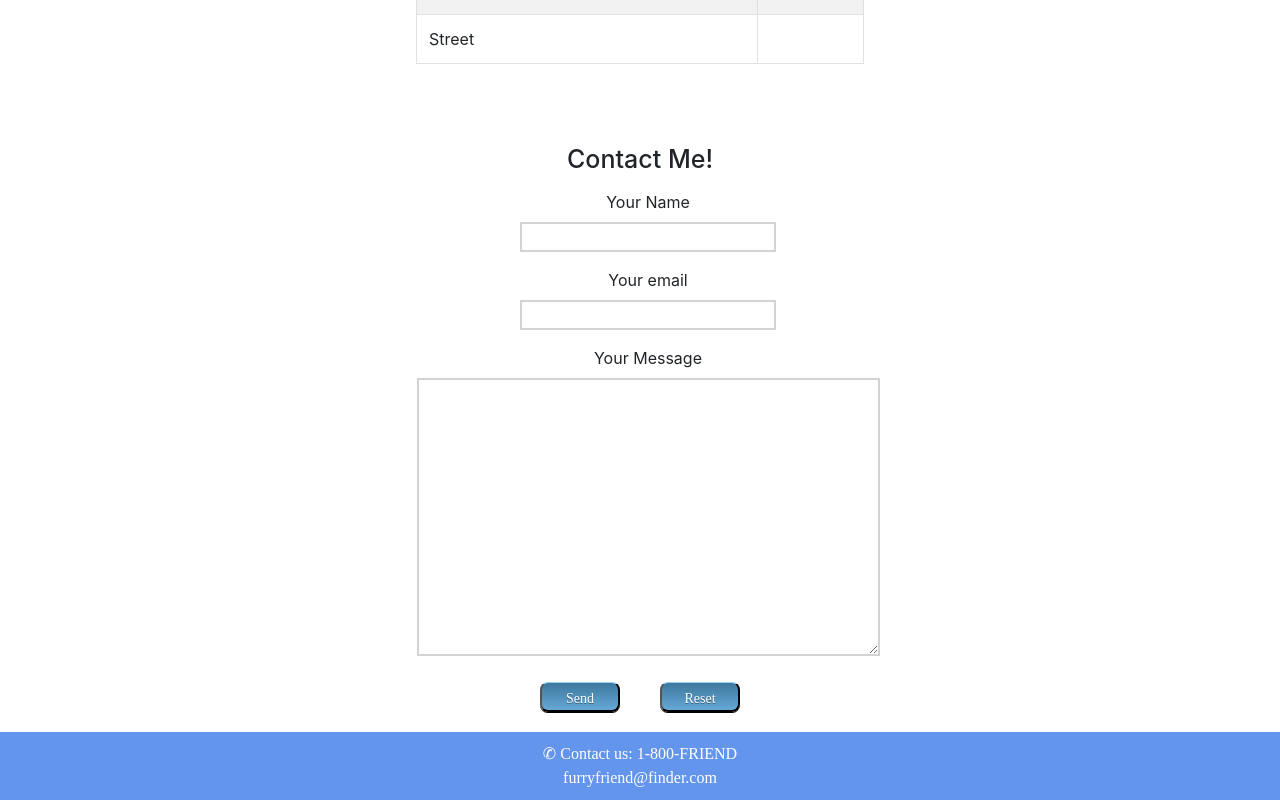
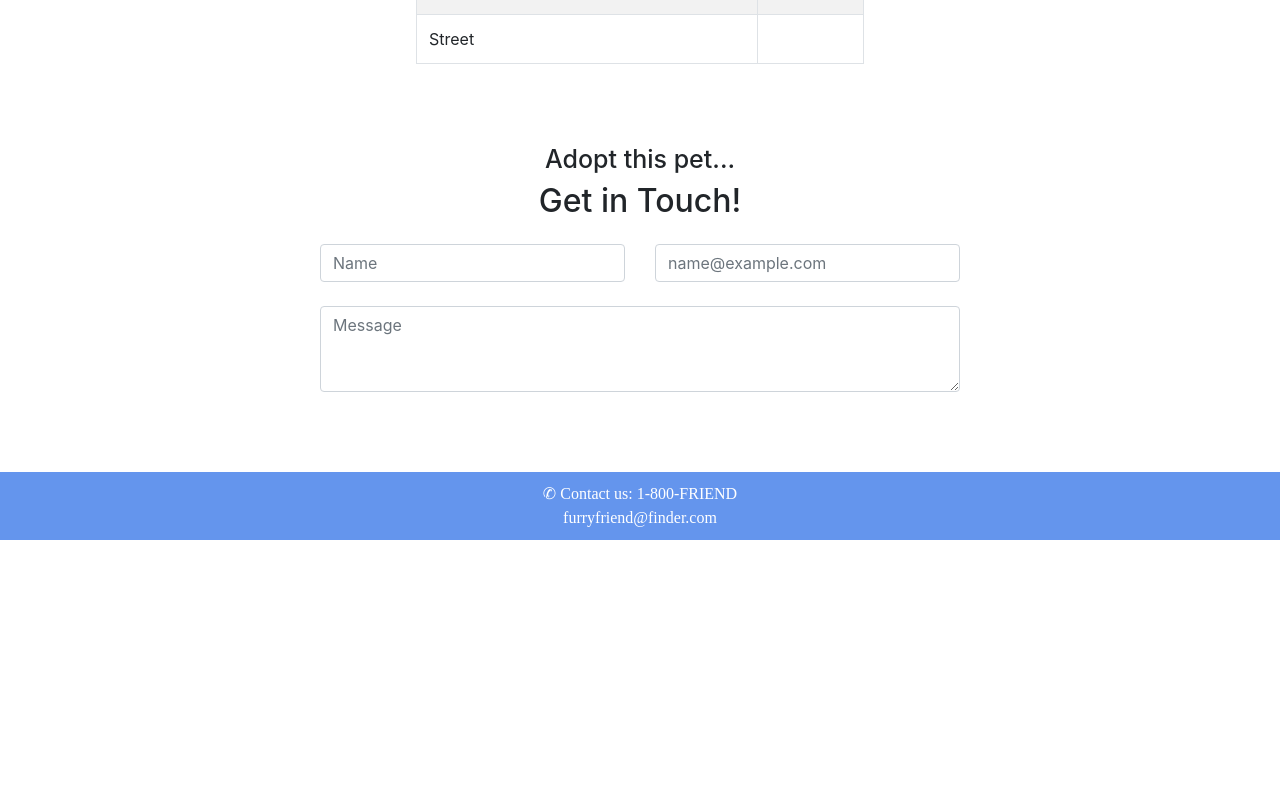
Before and after one commit to Gen081/FurryFriends, a React (Create React App) app in the folder client/: page /dogs/1 in a window 1280 px wide. Shown: the part 608-1408 px from the top of the page. After the commit the page ends 1148 px from the top, so only its background shows below. Built offline with nearby package versions, Linux system fonts and the light colour scheme; no server answers; a web font is replaced by a local one.

Commit message:
used react bootstrap to add styling to the contact form

```diff
--- a/client/src/assets/stylesheets/showanimal.css
+++ b/client/src/assets/stylesheets/showanimal.css
@@ -31,14 +31,19 @@
 }
 
 .contactWrapper {
-    margin-top: 10vh;
+    width: 50vw;
+    margin: 10vh auto;
 }
 
-.formHeader {
-    display: flex;
-    justify-content: center;
+.contactHeader {
+    text-align: center;
+    margin-bottom: 3vh;
 }
 
-#contactForm {
-    text-align: center;
+.message {
+    margin-top: 3vh;
 }
+
+.form-control:focus {
+    border-color: cornflowerblue;
+}
--- a/client/src/components/ContactForm.js
+++ b/client/src/components/ContactForm.js
@@ -1,51 +1,32 @@
 import React from 'react'
 import '../assets/stylesheets/ContactForm.css'
-
+import Form from 'react-bootstrap/Form'
+import Row from 'react-bootstrap/Row';
+import Col from 'react-bootstrap/Col';
 
 const ContactForm = (props) => {
 
   return (
     <div className="contactWrapper">
-      <h1 className="formHeader">Contact Me!</h1>
-      <form id='contactForm' action="https://formspree.io/pierrelouisgenny@gmail.com" method="POST">
-        <div className="form-input">
-          <label htmlFor="your-name">Your Name</label>
-          <input
-            id="your-name"
-            type="text"
-            name="your-name"
-            maxLength="60"
-            autoComplete="off"
-            className="form-field name-input"
-          />
-        </div>
-
-        <div className="form-input">
-          <label htmlFor="your-email">Your email</label>
-          <input
-            id="your-email"
-            type="text"
-            name="your-email"
-            maxLength="60"
-            autoComplete="off"
-            className="form-field email-input"
-          />
-        </div>
-        <div className="form-input">
-          <label htmlFor="your-message">Your Message</label>
-          <textarea id="your-message"
-            name="your-message"
-            cols="40"
-            rows="10"
-            className="form-field message-text-area"
-          />
-        </div>
-        <div className="form-input">
-          <button type="submit">Send</button>
-          <button type="reset">Reset</button>
-          {/* <input type="reset"/> */}
-        </div>
-      </form >
+      <div className="contactHeader">
+        <h1>Adopt this pet...</h1>
+        <h2>Get in Touch!</h2>
+      </div>
+      <Form>
+        <Row>
+          <Col>
+            <Form.Control placeholder="Name" />
+          </Col>
+          <Col>
+            <Form.Control type="email" placeholder="name@example.com" />
+          </Col>
+        </Row>
+        <Row className="message">
+          <Col>
+            <Form.Control as="textarea" rows="3" placeholder="Message" />
+          </Col>
+        </Row>
+      </Form>
     </div>
   )
 }
```
